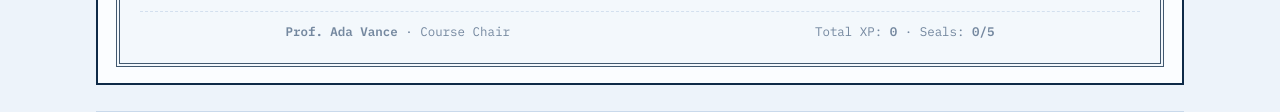
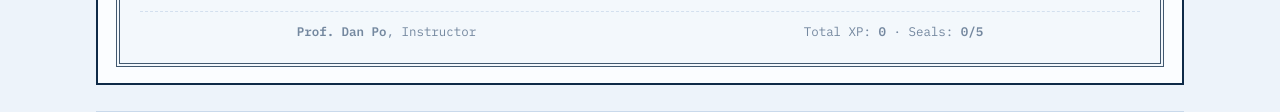
Before and after one commit to surprised-potato/numquest-censcp33z, a plain HTML site: page index.html in a window 1280 px wide. Shown: the part 2077-2189 px from the top of the page. Drawn offline with nearby package versions, Linux system fonts and the light colour scheme.

Commit message:
Update certificate signature to Prof. Dan Po, Instructor

```diff
--- a/index.html
+++ b/index.html
@@ -346,7 +346,7 @@ function render(){
     ${T.honours?'<div><span class="cert-honours">★ WITH DIFFERENTIAL FRONTIER HONOURS ★</span></div>':''}
     <p class="hint" style="max-width:640px;margin:8px auto">For demonstrating mastery across Root Finding, Matrix Systems &amp; Determinants, Least-Squares &amp; Finite Differences, Numerical Integration${T.honours?', and ODE/BVP Differential Frontiers':''}.</p>
     <div class="seals">${T.per.map(p=>`<div class="seal ${p.dead?'got':''}"><img src="${p.w.bossImg}" alt="${p.w.bossName}"><span>${p.w.opt?'Honours Seal':'Boss '+p.w.n}</span></div>`).join('')}</div>
-    <div class="cert-sig"><span><b>Prof. Ada Vance</b> · Course Chair</span><span>Total XP: <b>${T.xp}</b> · Seals: <b>${T.bss}/5</b></span></div></div>`;
+    <div class="cert-sig"><span><b>Prof. Dan Po</b>, Instructor</span><span>Total XP: <b>${T.xp}</b> · Seals: <b>${T.bss}/5</b></span></div></div>`;
 
   /* Mobile Sticky Go CTA */
   const nxtW=T.per.find(p=>!p.dead)||T.per[0];
```
